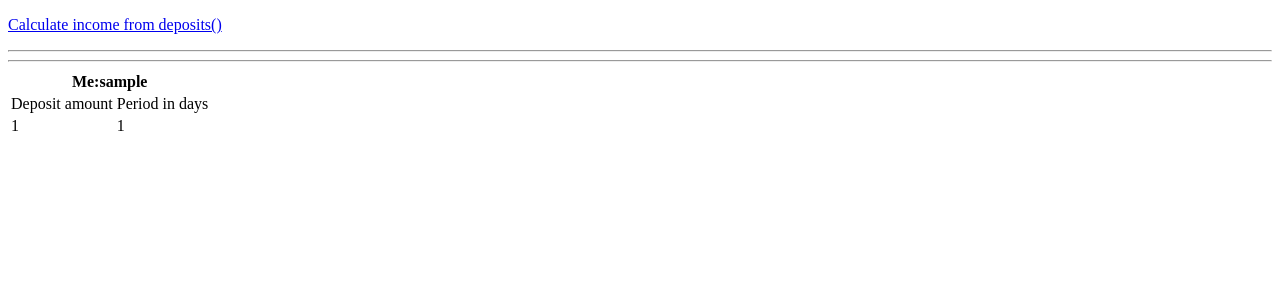
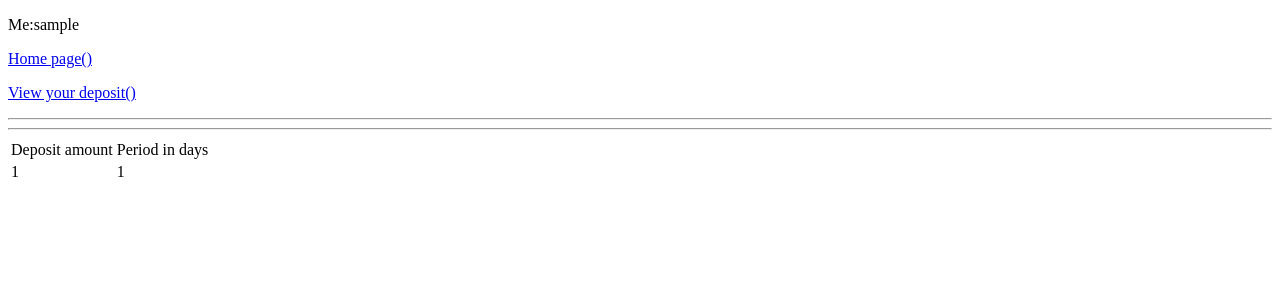
Before and after one commit to AndreyGorev09/MyDiplomTeachMeSkills, a Django app: page /single/ in a window 1280 px wide. Shown: the top 300 px of the page. Run offline with Django 3.2, Linux system fonts and the light colour scheme; a user stored in the database is signed in; tables that the repository leaves empty hold one stand-in row (values such as "Sample post").

Commit message:
adding page links

```diff
--- a/diplombank/bank/models.py
+++ b/diplombank/bank/models.py
@@ -13,7 +13,7 @@ class Client(models.Model):
     client = models.ForeignKey(User, on_delete=models.CASCADE)
 
     def get_absolute_url(self):
-        return f"/{self.client}/profit"
+        return f"/view/{self.client}/profit"
 
 
 class CoursesDepositsBank(models.Model):
@@ -32,9 +32,6 @@ class CoursesDepositsBank(models.Model):
     rate_eur = models.FloatField(verbose_name='deposit rate EUR')
     rate_rub = models.FloatField(verbose_name='deposit rate RUB')
 
-    def get_absolute_url(self):
-        return f"/{self.pk}/"
-
 
 class ProfitDepositsClient(models.Model):
     date = models.DateField(verbose_name='date')
--- a/diplombank/bank/templates/bank/client_form.html
+++ b/diplombank/bank/templates/bank/client_form.html
@@ -6,6 +6,7 @@
 </head>
 <body>
 {% if user.is_authenticated %}
+<p>Me:{{ user }}</p>
 <form method="post">
     {% csrf_token %}
     {{ form.as_p }}
--- a/diplombank/bank/templates/bank/client_list.html
+++ b/diplombank/bank/templates/bank/client_list.html
@@ -7,11 +7,12 @@
 <body>
     {% for i in object_list %}
     {% if i.client == user %}
-        <p><a href="{{ i.get_absolute_url }}">Сalculate income from deposits()</a></p>
+    <p>Me:{{ user }}</p>
+        <p><a href="{% url 'bank:all' %}">Home page()</a></p>
+        <p><a href="{{ i.get_absolute_url }}">View your deposit()</a></p>
     <hr>
     <hr>
     <table>
-        <tr><th colspan="2">Me:{{ user }}</th></tr>
         <tr><td>Deposit amount</td>    <td>Period in days</td>
         <tr><td>{{ i.deposit_sum }}</td>    <td>{{ i.period }}</td>
     </table>
--- a/diplombank/bank/templates/bank/coursesdepositsbank_list.html
+++ b/diplombank/bank/templates/bank/coursesdepositsbank_list.html
@@ -6,11 +6,11 @@
 </head>
 <body>
     <article>
-        <h1>Hello client</h1>
-        <p>Me: "{{ user }}"</p>
+        <h1>Hello {{ user }}</h1>
     {% if user.is_authenticated %}
         <p><a href="{% url 'logout' %}">LogOut()</a></p>
         <p><a href="{% url 'bank:new' %}">Create deposit()</a></p>
+        <p><a href="{% url 'bank:deposit' %}">View your deposit()</a></p>
     {% else %}
         <p><a href="{% url 'login' %}">Authorization()</a></p>
         <p><a href="{% url 'signup' %}">Registration()</a></p>
--- a/diplombank/bank/templates/bank/profitdepositsclient_list.html
+++ b/diplombank/bank/templates/bank/profitdepositsclient_list.html
@@ -5,8 +5,10 @@
     <title>MARGIN</title>
 </head>
 <body>
+    <p>Me:{{ user }}</p>
+    <p><a href="{% url 'bank:all' %}">Home page()</a></p>
+    <p><a href="{% url 'bank:single' %}">Sum deposit()</a></p>
     <p><a href="{% url 'bank:new' %}">Create new deposit()</a></p>
-    <p><a href="{% url 'bank:all' %}">Home page()</a></p>
     <hr>
     <hr>
     {% for obj in object_list %}
--- a/diplombank/bank/urls.py
+++ b/diplombank/bank/urls.py
@@ -8,5 +8,6 @@ urlpatterns = [
     path('', BankView.as_view(), name='all'),
     path('deposit/', CreateBankView.as_view(), name='new'),
     path('single/', ClientList.as_view(), name='single'),
-    path('<slag>/profit/', ProfitView.as_view(), name='margin'),
+    path('view/<slag>/profit/', ProfitView.as_view(), name='margin'),
+    path('view/', deposit_queryset, name='deposit'),
 ]
--- a/diplombank/bank/views.py
+++ b/diplombank/bank/views.py
@@ -1,5 +1,6 @@
 from django.contrib.auth.mixins import LoginRequiredMixin
-from django.http import HttpResponse
+from django.http import HttpResponse, Http404
+from django.shortcuts import render, redirect
 from django.urls import reverse_lazy
 from django.views.generic import ListView, CreateView
 
@@ -38,6 +39,8 @@ class ProfitView(ListView):
                         for f in query_profit:
                             if f.contributor in a:
                                 return super().get_queryset().filter(contributor=i.id)
+                            else:
+                                return None
                     else:
                         obj.save()
                         return super().get_queryset().filter(contributor=i.id)
@@ -68,3 +71,15 @@ class CreateBankView(LoginRequiredMixin, CreateView):
             obj.client = self.request.user
             obj.save()
             return super().form_valid(form)
+
+
+def deposit_queryset(request):
+    query_client = Client.objects.filter(client=request.user).order_by('-id')
+    if query_client.exists():
+        for i in query_client:
+            if i.client == request.user:
+                return redirect(f'{i.client}/profit')
+            else:
+                return None
+    else:
+        return HttpResponse("Create your deposit")
--- a/diplombank/diplombank/settings.py
+++ b/diplombank/diplombank/settings.py
@@ -11,7 +11,7 @@ BASE_DIR = Path(__file__).resolve().parent.parent
 
 SECRET_KEY = os.getenv("SECRET_KEY")
 
-DEBUG = False
+DEBUG = True
 
 ALLOWED_HOSTS = ["*"]
 
```
Also changed, not shown: readme.md.
